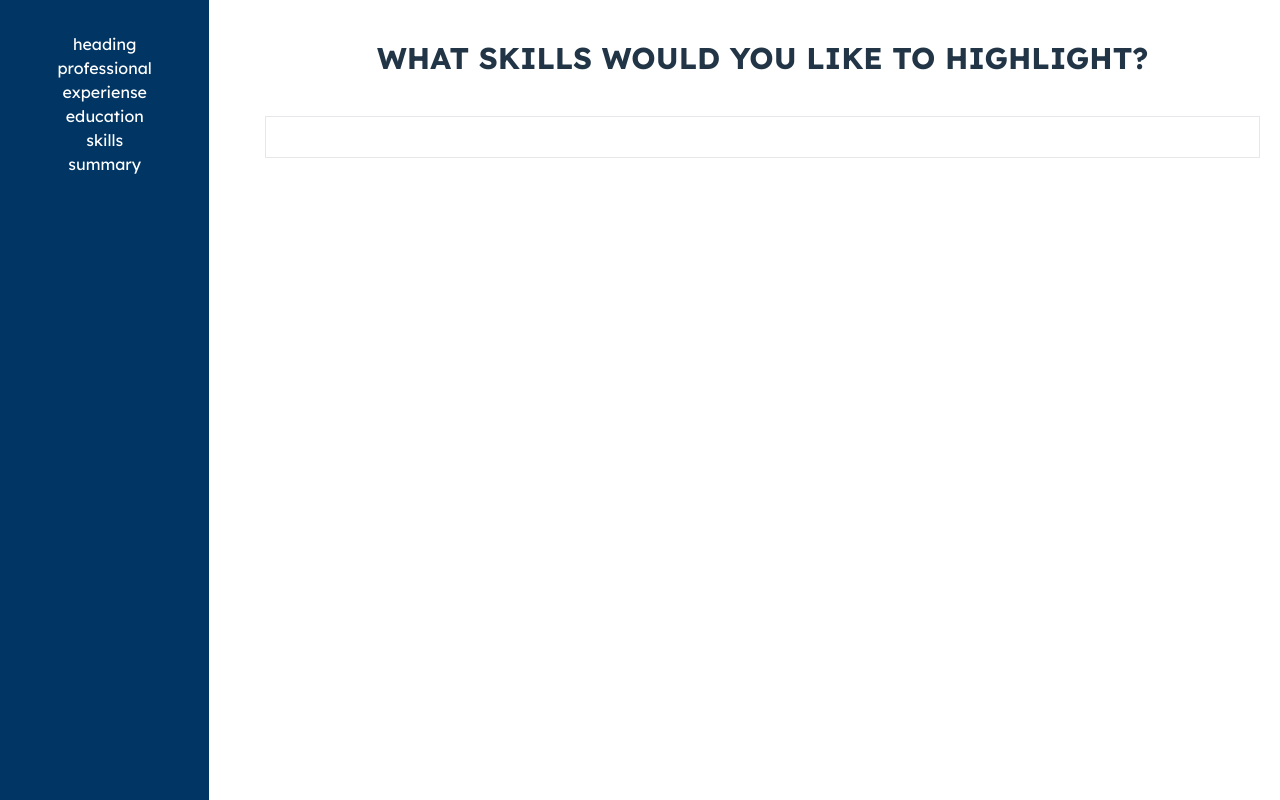
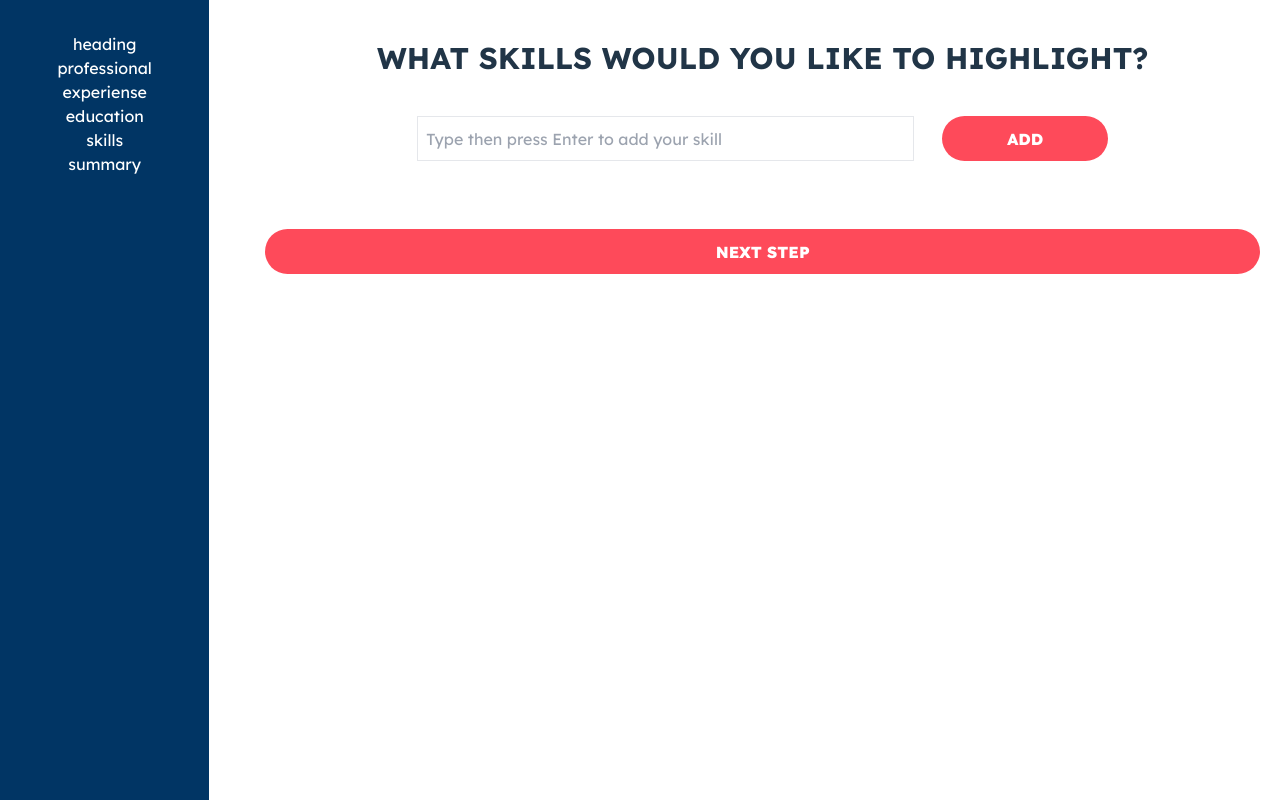
Before and after one commit to mighty-mite/resume-builder, a React (Vite) app: page /build-resume/skills in a window 1280 px wide. Built offline with nearby package versions, Linux system fonts and the light colour scheme.

Commit message:
feat: add skills

```diff
--- a/src/components/SkillsItem.tsx
+++ b/src/components/SkillsItem.tsx
@@ -1,7 +1,11 @@
-export default function SkillsItem() {
+interface Props {
+  skill: string;
+}
+
+export default function SkillsItem(props: Props) {
   return (
-    <li className="bg-skills-bkg text-white p-2 rounded-md max-w-fit">
-      JavaScript
+    <li className="bg-skills-bkg text-white p-2 rounded-md max-w-fit list-none">
+      {props.skill}
     </li>
   );
 }
--- a/src/pages/Skills.tsx
+++ b/src/pages/Skills.tsx
@@ -1,20 +1,69 @@
+import { useSelector } from "react-redux";
+import { AppDispatch, RootState } from "../store/store";
+import { addSkill, removeSkill } from "../store/slice";
+import { useDispatch } from "react-redux";
+import SkillsItem from "../components/SkillsItem";
+import { useState } from "react";
+import { v4 as uuidv4 } from "uuid";
+import { Skill } from "../utils/types";
+import { useNavigate } from "react-router-dom";
+
 export default function Skills() {
-  const onSubmit = (e: React.FormEvent<HTMLFormElement>) => {
+  const navigate = useNavigate();
+  const [state, setState] = useState("");
+  const dispatch = useDispatch<AppDispatch>();
+  const { skills } = useSelector((state: RootState) => state.form);
+  const onAdd = (e: React.FormEvent<HTMLFormElement>) => {
     e.preventDefault();
-    console.log("submit");
+    dispatch(addSkill({ id: uuidv4(), skill: state }));
+    setState("");
   };
+
+  const renderSkills = (arr: Skill[]) => {
+    return arr.map((item) => (
+      <div key={item.id} className="relative">
+        <SkillsItem skill={item.skill} />
+        <button
+          type="button"
+          onClick={() => dispatch(removeSkill(item.id))}
+          className="absolute bg-[url('./assets/icons8-close.svg')] bg-no-repeat bg-contain p-0 size-5 -top-3 -right-3 border-solid rounded-full border-skills-bkg"></button>
+      </div>
+    ));
+  };
+
+  const onNextPage = () => {
+    navigate("/build-resume/certificates");
+  };
+
+  const content = renderSkills(skills);
   return (
     <section className="w-full">
       <h2 className="font-bold uppercase text-3xl">
         What skills would you like to highlight?
       </h2>
-      <form onSubmit={onSubmit} className="w-full flex flex-col gap-7 pt-10">
-        <input
-          className="border-solid border #c6c6c6 p-2 w-full focus:outline-none focus:border-sky-500"
-          type="text"
-        />
-        <div className="flex"></div>
+      <form onSubmit={onAdd} className="w-full flex flex-col gap-7 pt-10 pb-10">
+        <div className="flex w-full justify-center gap-7">
+          <input
+            className="border-solid border #c6c6c6 p-2 focus:outline-none focus:border-sky-500 w-1/2"
+            type="text"
+            onChange={(e) => setState(e.target.value)}
+            value={state}
+            placeholder="Type then press Enter to add your skill"
+          />
+          <button
+            className="text-white bg-button-bkg uppercase font-extrabold rounded-3xl font-extrabold w-1/6"
+            type="submit">
+            Add
+          </button>
+        </div>
+        <ul className="flex gap-3 flex-wrap	">{content}</ul>
       </form>
+      <button
+        className="text-white w-full bg-button-bkg uppercase font-extrabold rounded-3xl font-extrabold"
+        type="button"
+        onClick={onNextPage}>
+        next step
+      </button>
     </section>
   );
 }
--- a/src/store/slice.ts
+++ b/src/store/slice.ts
@@ -8,6 +8,7 @@ import {
   FormState,
   EducationItem,
   EducationPayload,
+  Skill,
 } from "../utils/types";
 
 const initialState: FormState = {
@@ -21,6 +22,7 @@ const initialState: FormState = {
   },
   experience: [],
   education: [],
+  skills: [],
 };
 
 export const formState = createSlice({
@@ -82,6 +84,14 @@ export const formState = createSlice({
         return item;
       });
     },
+
+    addSkill: (state, action: PayloadAction<Skill>) => {
+      state.skills.push(action.payload);
+    },
+
+    removeSkill: (state, action: PayloadAction<string>) => {
+      state.skills = state.skills.filter((item) => item.id !== action.payload);
+    },
   },
 });
 
@@ -93,6 +103,8 @@ export const {
   addEducation,
   removeEducation,
   updateEducation,
+  addSkill,
+  removeSkill,
 } = formState.actions;
 
 export default formState.reducer;
--- a/src/utils/types.tsx
+++ b/src/utils/types.tsx
@@ -45,6 +45,11 @@ export interface EducationItem {
   id: string;
 }
 
+export interface Skill {
+  skill: string;
+  id: string;
+}
+
 export interface ExperienceFormValues {
   jobs: ExperienceItem[];
 }
@@ -57,6 +62,7 @@ export interface FormState {
   heading: HeadingFormValues;
   experience: ExperienceItem[];
   education: EducationItem[];
+  skills: Skill[];
 }
 
 export interface PhotoModalWindowProps {
```
Also changed, not shown: src/assets/icons8-close.svg (added).
